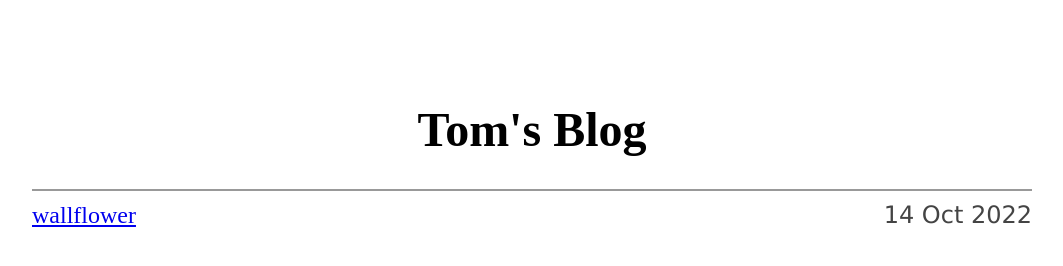
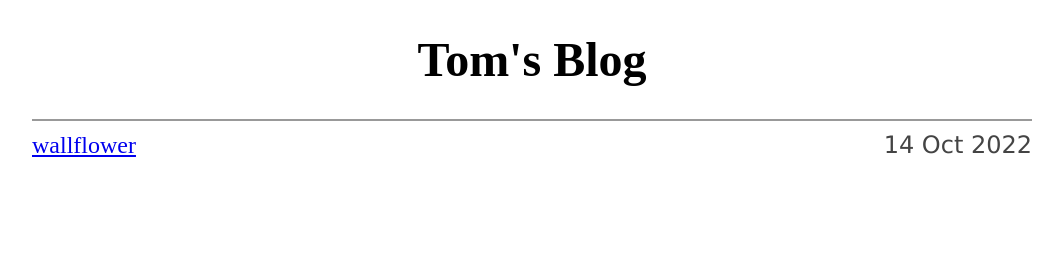
Before and after one commit to tomsarry/blog, a plain HTML site: page index.html in a window 1280 px wide. Shown: the whole page, without its empty margins (108-1171 px from the left). Drawn offline with Linux system fonts and the light colour scheme.

Commit message:
fix: adjust margin for small width devices

```diff
--- a/style.css
+++ b/style.css
@@ -1,7 +1,7 @@
 .body {
     max-width: 1000px;
-    padding: 15px;
-    margin: 55px auto;
+    padding: 0px 15px;
+    margin: 20px auto;
 }
 
 h1 {
```
